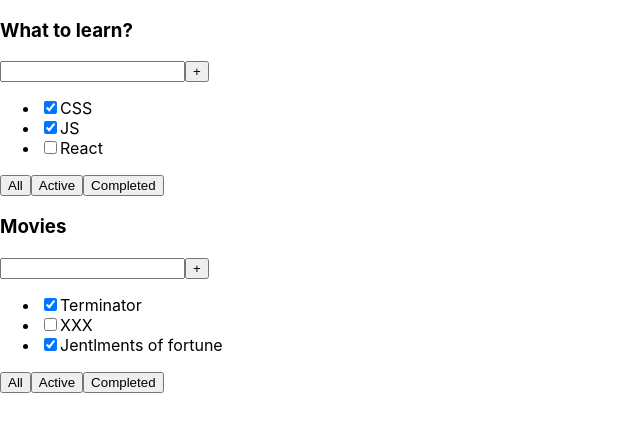
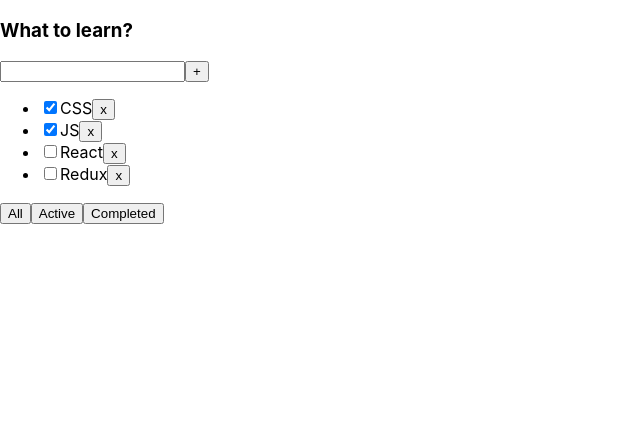
Before and after one commit to yasnoprosto/TodolistWithD, a React (Create React App) app: page / in a window 1280 px wide. Shown: the top 432 px of the page, without its empty margins (0-640 px from the left). Built offline with nearby package versions, Linux system fonts and the light colour scheme.

Commit message:
finished task2

```diff
--- a/src/App.tsx
+++ b/src/App.tsx
@@ -1,25 +1,40 @@
-import React from "react";
+import React, { useState } from "react";
 import "./App.css";
 import { TaskType, Todolist } from "./Todolist";
 
-let tasks1: Array<TaskType> = [
-  { id: 1, title: "CSS", isDone: true },
-  { id: 2, title: "JS", isDone: true },
-  { id: 3, title: "React", isDone: false },
-];
-
-let tasks2: Array<TaskType> = [
-  { id: 1, title: "Terminator", isDone: true },
-  { id: 2, title: "XXX", isDone: false },
-  { id: 3, title: "Jentlments of fortune", isDone: true },
-];
+export type FilterValuesType = "all" | "completed" | "active";
 
 function App() {
-  debugger;
+  let [tasks, setTasks] = useState<Array<TaskType>>([
+    { id: 1, title: "CSS", isDone: true },
+    { id: 2, title: "JS", isDone: true },
+    { id: 3, title: "React", isDone: false },
+    { id: 4, title: "Redux", isDone: false },
+  ]);
+  let [filter, setFilter] = useState<FilterValuesType>("all");
+
+  function removeTask(id: number) {
+    let filteredTasks = tasks.filter((t) => t.id !== id);
+    setTasks(filteredTasks);
+  }
+  function changeFilter(value: FilterValuesType) {
+    setFilter(value);
+  }
+  let tasksForTodoList = tasks;
+  if (filter === "completed") {
+    tasksForTodoList = tasks.filter((t) => t.isDone === true);
+  }
+  if (filter === "active") {
+    tasksForTodoList = tasks.filter((t) => t.isDone === false);
+  }
   return (
     <div>
-      <Todolist title="What to learn?" tasks={tasks1} />
-      <Todolist title="Movies" tasks={tasks2} />
+      <Todolist
+        title="What to learn?"
+        tasks={tasksForTodoList}
+        removeTask={removeTask}
+        changeFilter={changeFilter}
+      />
     </div>
   );
 }
--- a/src/Todolist.tsx
+++ b/src/Todolist.tsx
@@ -1,3 +1,5 @@
+import { FilterValuesType } from "./App";
+
 function sum(a: number, b: number) {
   alert(a + b);
 }
@@ -9,10 +11,11 @@
 type PropsType = {
   title: string;
   tasks: Array<TaskType>;
+  removeTask: (id: number) => void;
+  changeFilter: (value: FilterValuesType) => void;
 };
 
 export function Todolist(props: PropsType) {
-  debugger;
   return (
     <>
       <h3>{props.title}</h3>
@@ -21,24 +24,44 @@
         <button>+</button>
       </div>
       <ul>
-        <li>
-          {" "}
-          <input type="checkbox" checked={props.tasks[0].isDone} />
-          <span>{props.tasks[0].title}</span>
-        </li>
-        <li>
-          <input type="checkbox" checked={props.tasks[1].isDone} />
-          <span>{props.tasks[1].title}</span>
-        </li>
-        <li>
-          <input type="checkbox" checked={props.tasks[2].isDone} />
-          <span>{props.tasks[2].title} </span>
-        </li>
+        {props.tasks.map((t) => {
+          return (
+            <li>
+              <input type="checkbox" checked={t.isDone} />
+              <span>{t.title}</span>
+              <button
+                onClick={() => {
+                  props.removeTask(t.id);
+                }}
+              >
+                x
+              </button>
+            </li>
+          );
+        })}
       </ul>
       <div>
-        <button>All</button>
-        <button>Active</button>
-        <button>Completed</button>
+        <button
+          onClick={() => {
+            props.changeFilter("all");
+          }}
+        >
+          All
+        </button>
+        <button
+          onClick={() => {
+            props.changeFilter("active");
+          }}
+        >
+          Active
+        </button>
+        <button
+          onClick={() => {
+            props.changeFilter("completed");
+          }}
+        >
+          Completed
+        </button>
       </div>
     </>
   );
```
